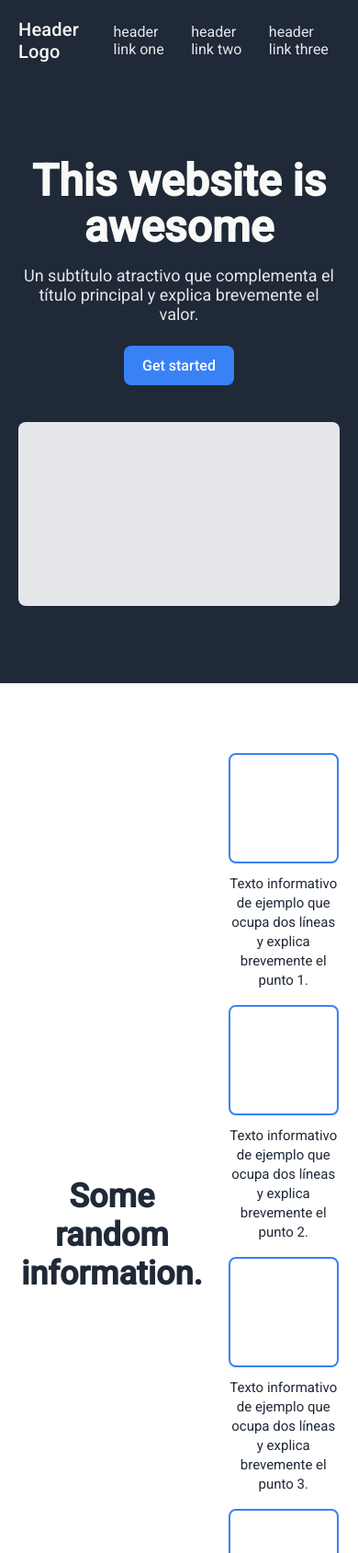
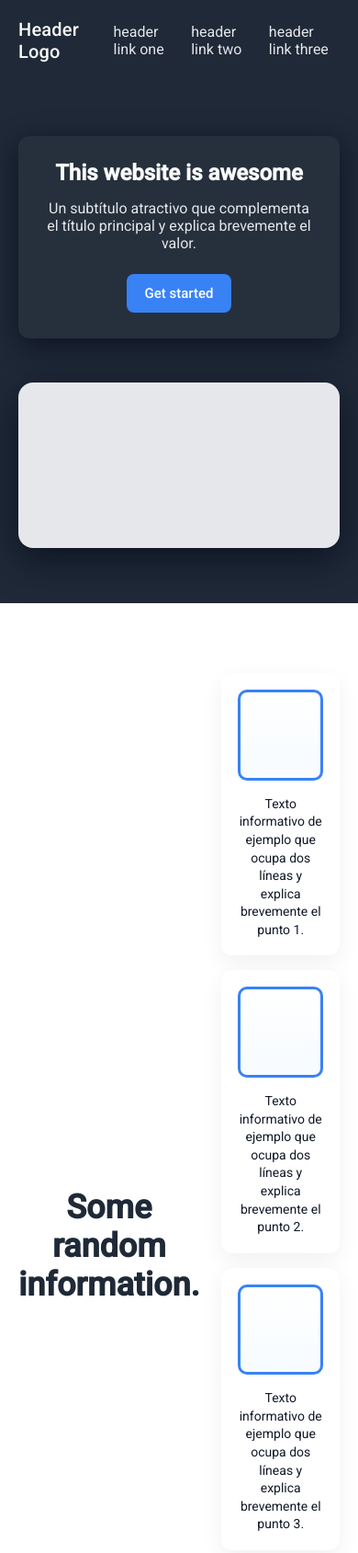
Before and after one commit to jorge-maikel-sierra/Landing-Page, a plain HTML site: page index.html in a window 390 px wide. Shown: the top 1689 px of the page at 92% size. Drawn offline with Linux system fonts and the light colour scheme.

Commit message:
style(ui): modernizar diseño y añadir responsive
- Mejora estética del hero, tarjetas, CTA y footer (gradientes, sombras, espaciado).

- Añade reglas responsive para breakpoints 1200/1024/768/480px.

```diff
--- a/styles.css
+++ b/styles.css
@@ -247,3 +247,92 @@ body{font-family: 'Roboto', system-ui, -apple-system, 'Segoe UI', Roboto, 'Helve
 /* Footer */
 .site-footer{background:#1F2937;padding:20px 0}
 .footer-text{color:#F9FAF8;text-align:center;font-family: 'Roboto', system-ui, -apple-system, 'Segoe UI', Roboto, 'Helvetica Neue', Arial;font-size:15px;margin:0}
+
+/* Modern design overrides */
+/* Purpose: mejorar la estética con gradientes, sombras y espaciado más generoso */
+
+/* Hero: añadir ligero gradiente, mayor separación y tarjeta de contenido */
+.hero{
+  background: linear-gradient(180deg, rgba(31,41,55,0.95) 0%, rgba(31,41,55,1) 100%);
+  padding: 88px 0;
+}
+.hero-inner{gap:64px}
+.hero-content{background: rgba(255,255,255,0.03);padding:28px;border-radius:12px;box-shadow:0 8px 30px rgba(2,6,23,0.6)}
+.hero-title{font-size:56px}
+.hero-subtitle{font-size:20px}
+.hero-image{border-radius:16px;box-shadow:0 12px 40px rgba(2,6,23,0.6)}
+
+/* Cards: usar grid para mejor responsividad y tarjetas elevadas */
+.cards-row{display:grid;grid-template-columns:repeat(4,1fr);gap:28px}
+.card{background:#fff;border-radius:12px;padding:20px;box-shadow:0 8px 24px rgba(16,24,40,0.06);align-items:center}
+.card-box{width:100%;height:0;padding-bottom:100%;border-radius:10px;border:3px solid var(--card-border);margin-bottom:16px;background:linear-gradient(180deg,#fff,#f7fbff)}
+.card-text{color:#111827;font-size:15px;max-width:100%}
+
+@media (max-width: 1024px){
+  .cards-row{grid-template-columns:repeat(2,1fr)}
+}
+@media (max-width: 640px){
+  .cards-row{grid-template-columns:1fr}
+  .hero-title{font-size:28px}
+  .hero-image{height:220px}
+  .hero-inner{gap:28px}
+}
+
+/* Quote: enfatizar con tipografía y centrar el autor con contraste */
+.quote{font-size:40px;letter-spacing:0.2px;color:#0f172a}
+.quote-author{font-size:14px;color:#0b1220;opacity:0.8}
+
+/* CTA: hacer container más prominente con blur y botón sólido */
+.cta-section{padding:24px 0;border-radius:14px;background:linear-gradient(90deg, #2e78f4 0%, #1f6ee6 100%);box-shadow:0 12px 40px rgba(56,130,246,0.18)}
+.cta-left{padding:8px 12px}
+.cta-title{font-size:18px}
+.cta-sub{font-size:14px;opacity:0.95}
+.cta-btn{background:rgba(255,255,255,0.08);border:1px solid rgba(255,255,255,0.9);padding:12px 22px;border-radius:999px}
+
+/* Footer: separar un poco y ajustar tipografía */
+.site-footer{padding:28px 0}
+.footer-text{font-size:14px;letter-spacing:0.2px}
+
+/* Responsive refinements */
+/* Large screens */
+@media (min-width:1200px){
+  .container{max-width:1200px}
+  .hero-title{font-size:64px}
+  .hero-content{max-width:700px}
+}
+
+/* Desktop / small desktop */
+@media (max-width:1024px){
+  .hero-title{font-size:48px}
+  .hero-inner{gap:48px}
+  .cards-row{grid-template-columns:repeat(3,1fr)}
+}
+
+/* Tablet */
+@media (max-width:768px){
+  .container{padding:20px}
+  .hero{padding:60px 0}
+  .hero-title{font-size:36px}
+  .hero-image{height:260px}
+  .cards-row{grid-template-columns:repeat(2,1fr);gap:20px}
+  .card{padding:18px}
+  .cta-inner{flex-direction:column;align-items:flex-start}
+  .cta-right{margin-top:12px}
+}
+
+/* Small / Mobile */
+@media (max-width:480px){
+  body{font-size:15px}
+  .hero{padding:40px 0}
+  .hero-title{font-size:24px}
+  .hero-subtitle{font-size:16px}
+  .hero-image{height:180px}
+  .cards-row{grid-template-columns:1fr;gap:16px}
+  .card-box{width:100%;padding-bottom:100%}
+  .card-text{font-size:14px}
+  .cta-inner{align-items:center;text-align:center}
+  .cta-left{padding:0}
+  .cta-btn{padding:10px 16px}
+  .quote{font-size:22px}
+  .quote-author{text-align:center}
+}
```
